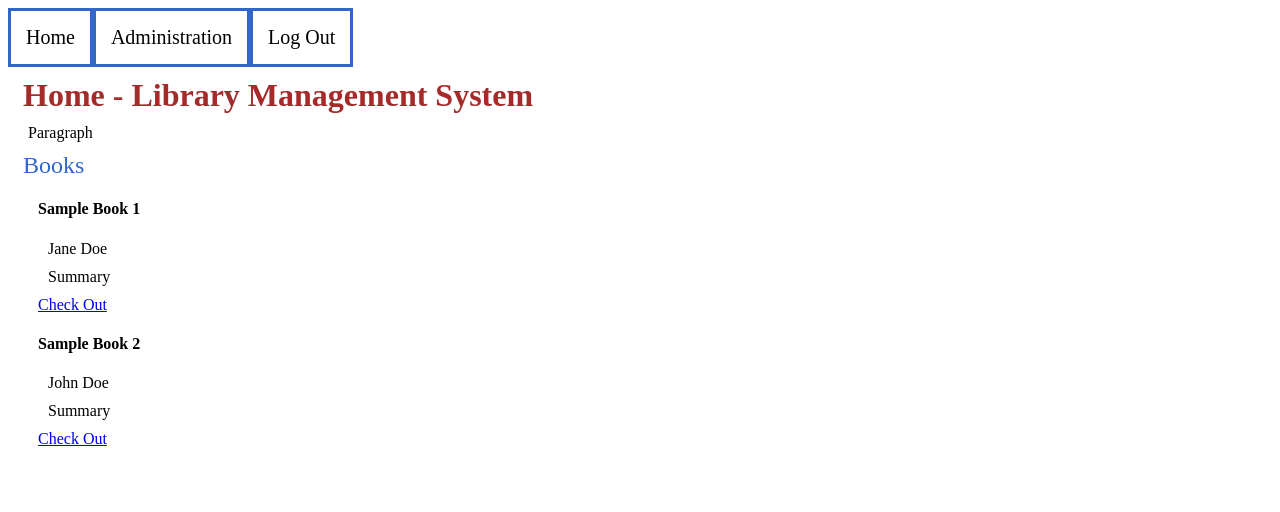
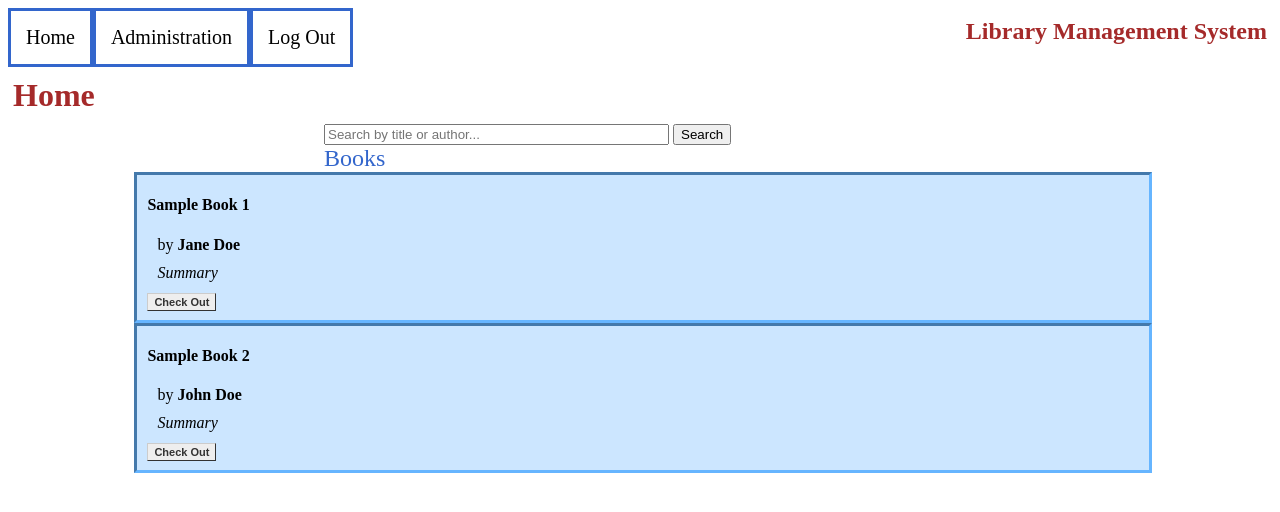
Before and after one commit to kgardner37/cmsc-495-library-management-system, a Flask app: page /home/ in a window 1280 px wide. Shown: the top 512 px of the page. Run offline with Flask 2, Linux system fonts and the light colour scheme; a user stored in the database is signed in; data comes from the database, SQL or seed files in the repository; both versions use the stored data as it was after the commit.

Commit message:
Added search bar, error check, and AccountingService (empty) directory and file; revamped the way flashes are handled; added some CSS styling
Search bar on the home page filters books by title or author.

Added error check for user registration to check if the username already exists.

Updated the way errors are sent to the pages from string variables passed in with render_template, to flashed messages of category "error". This performs the same task but makes the HTML for displaying them a bit cleaner.

```diff
--- a/app.py
+++ b/app.py
@@ -30,8 +30,12 @@ def index():
 @app.route('/home/')
 @login_required
 def load_home():
-	books = models.Book.query.all()
-	return render_template('layout.html', template='index.html', title='Home - Library Management System', books=books)
+	query = request.args.get('search')
+	if query:
+		books = models.Book.query.filter(models.Book.title.contains(query) | models.Book.author.contains(query))
+	else:
+		books = models.Book.query.all()
+	return render_template('layout.html', template='index.html', title='Home', books=books, query=query)
 
 
 ## ADMIN SET-UP ##
--- a/sqliteDatabase/Models/Models.py
+++ b/sqliteDatabase/Models/Models.py
@@ -1,6 +1,6 @@
 from flask_sqlalchemy import SQLAlchemy
 from flask_login import UserMixin
-from app import db
+from __main__ import db
 import sqliteDatabase.AccountingService.AccountingService as ac
 
 class User(UserMixin, db.Model):
--- a/static/stylesheet.css
+++ b/static/stylesheet.css
@@ -59,3 +59,41 @@ table, th, td {
   background-color: #04AA6D;
   color: white;
 }
+
+.search {
+	width: 50%;
+	margin: 0 auto;
+}
+
+.books {
+	width: 80%;
+	margin: 0 auto;
+}
+
+.book {
+	width: 100%;
+	margin: 0 auto;
+	border: inset 3px #66b5ff;
+	background-color: #cce6ff;
+}
+
+/* button appearance source: https://stackoverflow.com/questions/710089/how-do-i-make-an-html-link-look-like-a-button */
+.book-action {
+	font: bold 11px Arial;
+	text-decoration: none;
+	background-color: #EEEEEE;
+	color: #333333;
+	padding: 2px 6px 2px 6px;
+	border-top: 1px solid #CCCCCC;
+	border-right: 1px solid #333333;
+	border-bottom: 1px solid #333333;
+	border-left: 1px solid #CCCCCC;
+}
+
+.info {
+	background-color: #bbfad4;
+}
+
+.error {
+	background-color: #ffa3a3;
+}
--- a/templates/index.html
+++ b/templates/index.html
@@ -8,13 +8,19 @@
 
 <body>
     {% block home_block_reference %}
-        <div class="container">
-            <h1>{{ title }}</h1>
-            <p>Paragraph</p>
+        <div class="search">
+			<form method="GET">
+				{% if query %}
+					<input type="search" class="searchbar" name="search" value={{ query }} size="40">
+				{% else %}
+					<input type="search" class="searchbar" name="search" placeholder="Search by title or author..." size="40">
+				{% endif %}
+				<button type="submit">Search</button>
+			</form>
         </div>
 
+		<h2 style="	width: 50%; margin: 0 auto;">Books</h2>
         <div class="books">
-            <h2>Books</h2>
             {% for book in books %}
             <div class="book">
                 <div class="book-title">
@@ -22,19 +28,19 @@
                 </div>
                 <div class="book-info">
                     <p class="book-image"></p>
-                    <p class="book-author">{{ book.author }}</p>
-                    <p class="book-summary">{{ book.summary }}</p>
+                    <p class="book-author">by <b>{{ book.author }}</b></p>
+                    <p class="book-summary"><i>{{ book.summary }}</i></p>
                 </div>
                 <div class="book-actions">
                     {% if book in current_user.books %}
                         {% if book.isOverDue == 0 %}
-                            <a href={{url_for('payFine', id=book.id)}}>Pay Fine</a>
+                            <a class="book-action" href={{url_for('payFine', id=book.id)}}>Pay Fine</a>
                         {% else %}
-                            <a href={{url_for('checkIn', id=book.id)}}>Check In</a>
-                            <a href={{url_for('renew', id=book.id)}}>Renew</a>
+                            <a class="book-action" href={{url_for('checkIn', id=book.id)}}>Check In</a>
+                            <a class="book-action" href={{url_for('renew', id=book.id)}}>Renew</a>
                         {% endif %}
                     {% else %}
-                        <a href={{url_for('checkOut', id=book.id)}}>Check Out</a>
+                        <a class="book-action" href={{url_for('checkOut', id=book.id)}}>Check Out</a>
                     {% endif %}
                 </div>
             </div>
--- a/templates/layout.html
+++ b/templates/layout.html
@@ -18,17 +18,18 @@
     <!-- All pages will have a header with links to navigate between pages.  -->
     {% include 'navigation.html' %}
 
+	<h1>{{ title }}</h1>
+
 	<!-- Display any messages and errors passed in. -->
-	{% with messages = get_flashed_messages() %}
+	{% with messages = get_flashed_messages(with_categories=true) %}
 		{% if messages %}
-			{% for message in messages %}
-				<p>{{ message }}</p>
+			<ul class="flashes">
+			{% for category, message in messages %}
+				<li class="{{ category }}">{{ message }}</li>
 			{% endfor %}
+			</ul>
 		{% endif %}
 	{% endwith %}
-	{% if error %}
-		<p>Error: {{ error }}</p>
-	{% endif %}
 
     <!-- Each jinja block will inherit this layout and show it's own content.  -->
 	{% include template %}
--- a/templates/navigation.html
+++ b/templates/navigation.html
@@ -10,5 +10,6 @@
       <a href="{{ url_for('login') }}">Log In</a>
       <a href="{{ url_for('register') }}">Register</a>
     {% endif %}
+	<h1 style="float:right;">Library Management System</h1>
   </nav>
 </header>
--- a/templates/user-login-form.html
+++ b/templates/user-login-form.html
@@ -8,10 +8,6 @@
     {% extends 'layout-forms.html' %}
 
     {% block login_form_block_reference %}
-		<h1>Login</h1>
-		{% if error %}
-			<p><strong>Error:</strong> {{ error }}
-		{% endif %}
 		<div class="container">
 			<!-- Use this to see what the form will get. <form method="get"> -->
 			<form action="{{ url_for('login') }}" method="post" enctype="application/x-www-form-urlencoded">
--- a/templates/user-register-form.html
+++ b/templates/user-register-form.html
@@ -8,10 +8,6 @@
     {% extends 'layout-forms.html' %}
 
     {% block registration_form_block_reference %}
-		<h1>Register</h1>
-		{% if error %}
-			<p><strong>Error:</strong> {{ error }}
-		{% endif %}
 		<div class="container">
 			<!-- Use this to see what the form will get. <form method="get"> -->
 			<form action="{{ url_for('register') }}" method="post" enctype="application/x-www-form-urlencoded">
```
Also changed, not shown: sqliteDatabase/BookRepositoryService/BookRepositoryService.py (+4 -4 lines), sqliteDatabase/UserHandler/UserHandler.py (+15 -14 lines), templates/layout-forms.html (+0 -12 lines), database.db, sqliteDatabase/AccountingService/AccountingService.py (added).
